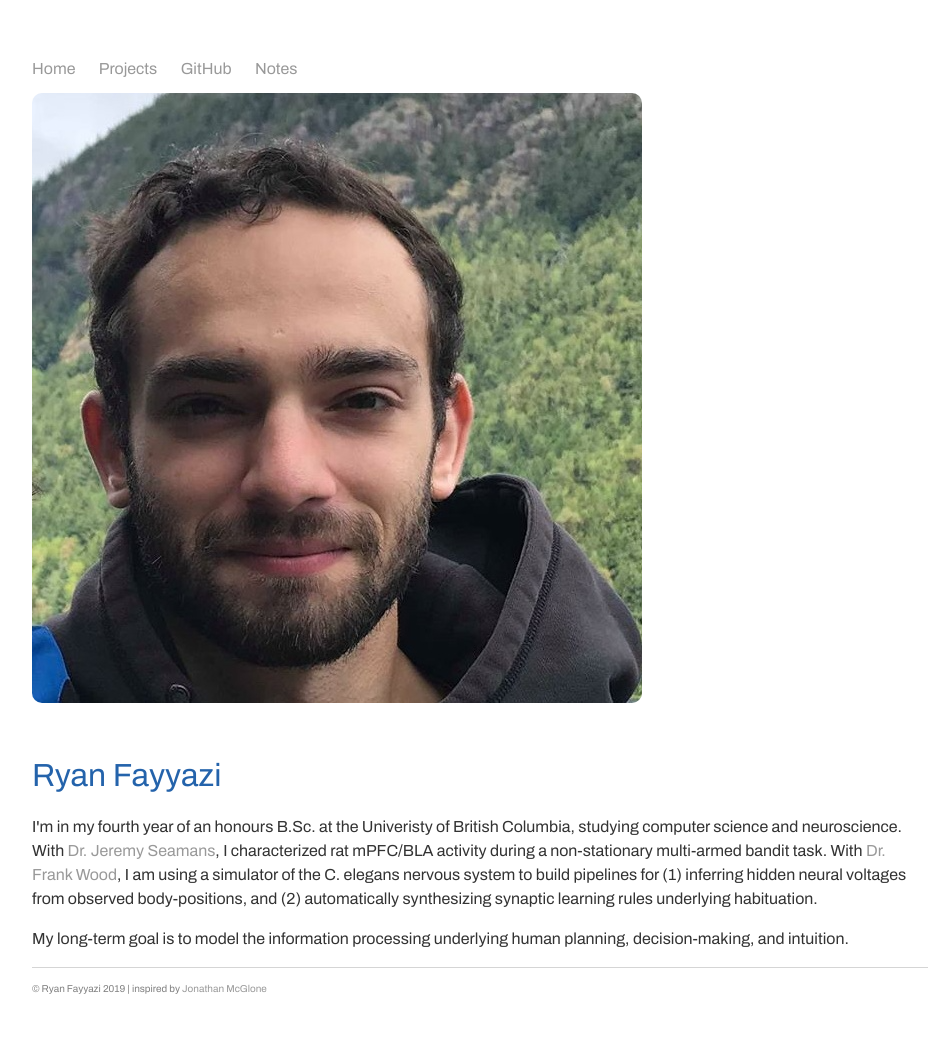
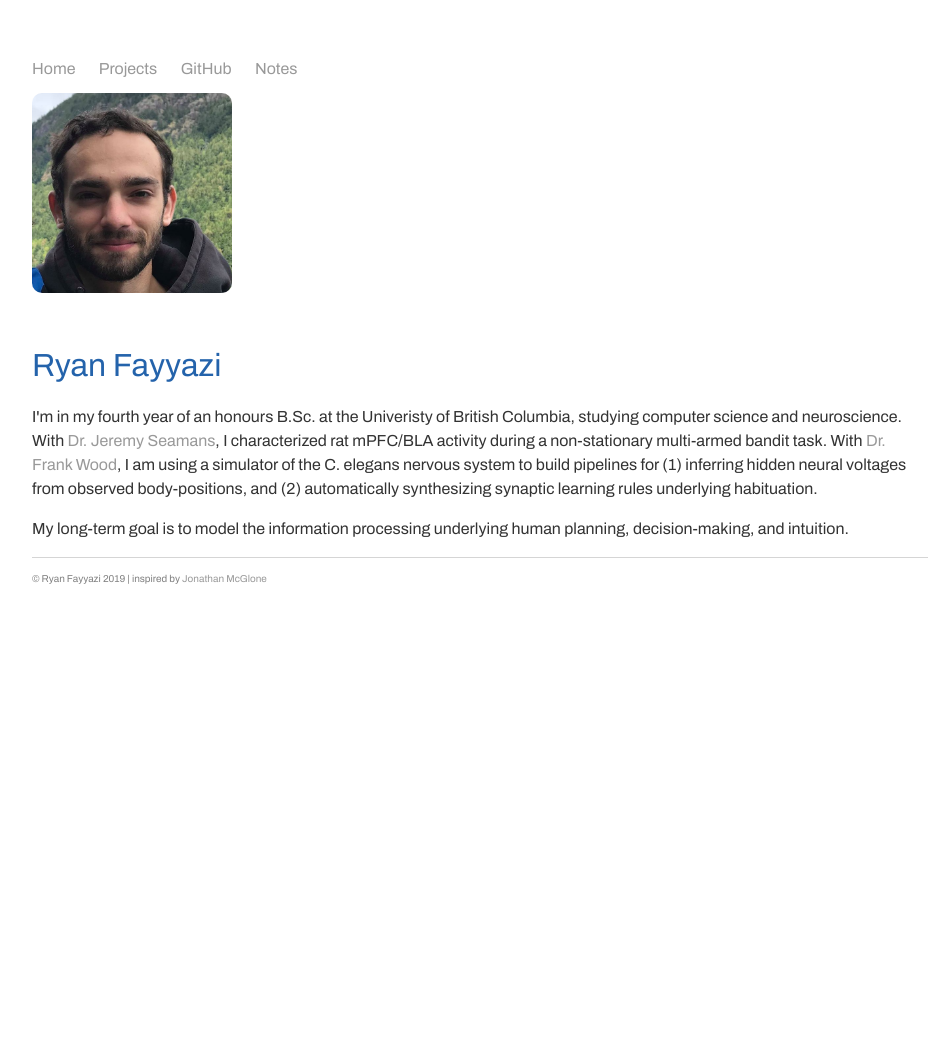
Before and after one commit to rfayyazi/rfayyazi.github.io, a Jekyll site: the page built from index.html, in a window 1280 px wide. Shown: the whole page, without its empty margins (160-1097 px from the left). Built offline with Jekyll 4.4.1, drawn with Linux system fonts in a browser that asks for light colours; some web fonts are replaced; after the commit the page ends 900 px from its top, so only the background shows below that.

Commit message:
Update main.css

```diff
--- a/css/main.css
+++ b/css/main.css
@@ -68,5 +68,7 @@ margin-bottom: 30px;
 /* -webkit-border-radius: 200px;
     -moz-border-radius: 200px;
          border-radius: 200px; */
+width: 200px;
+height: auto;
 border-radius: 10px
 }
```
